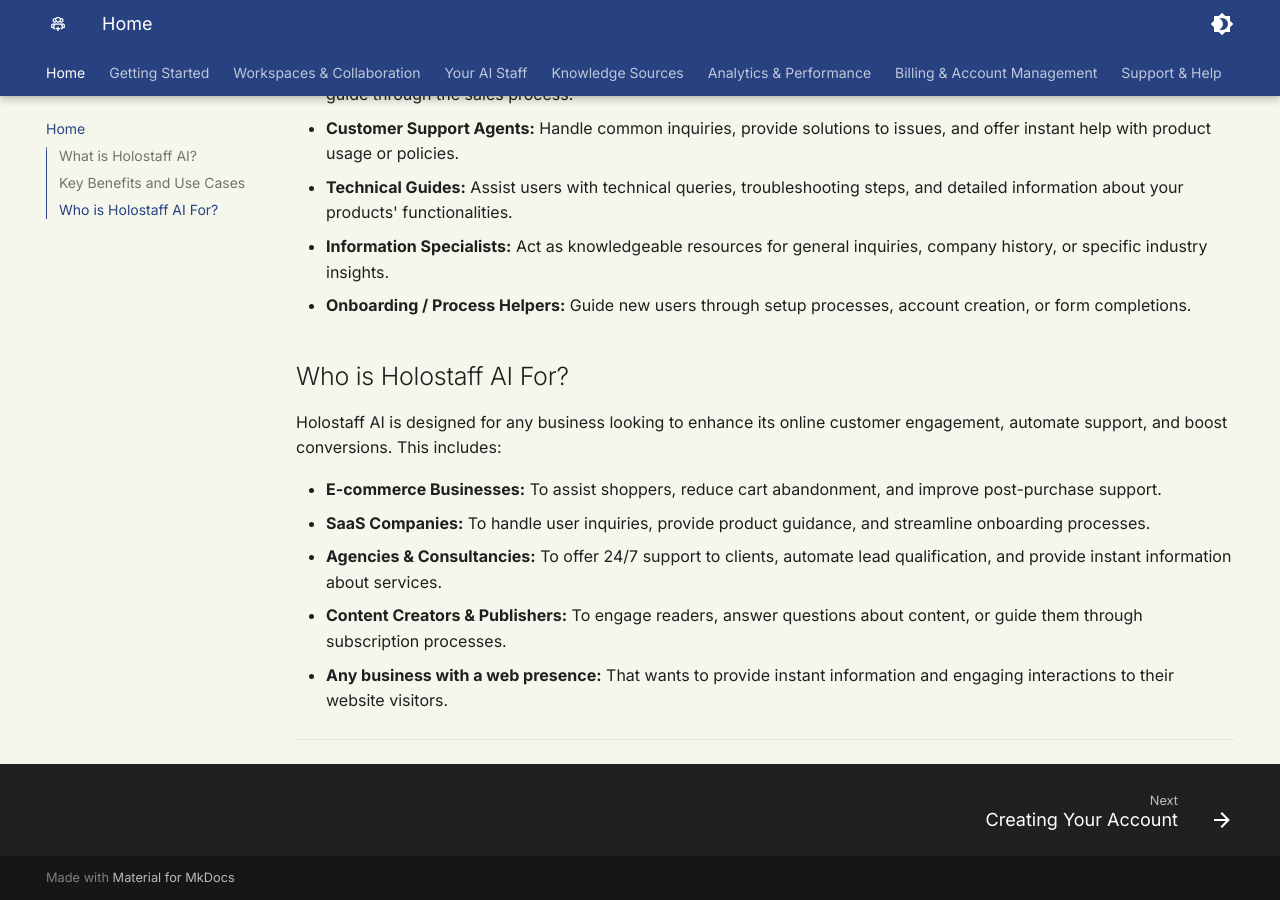
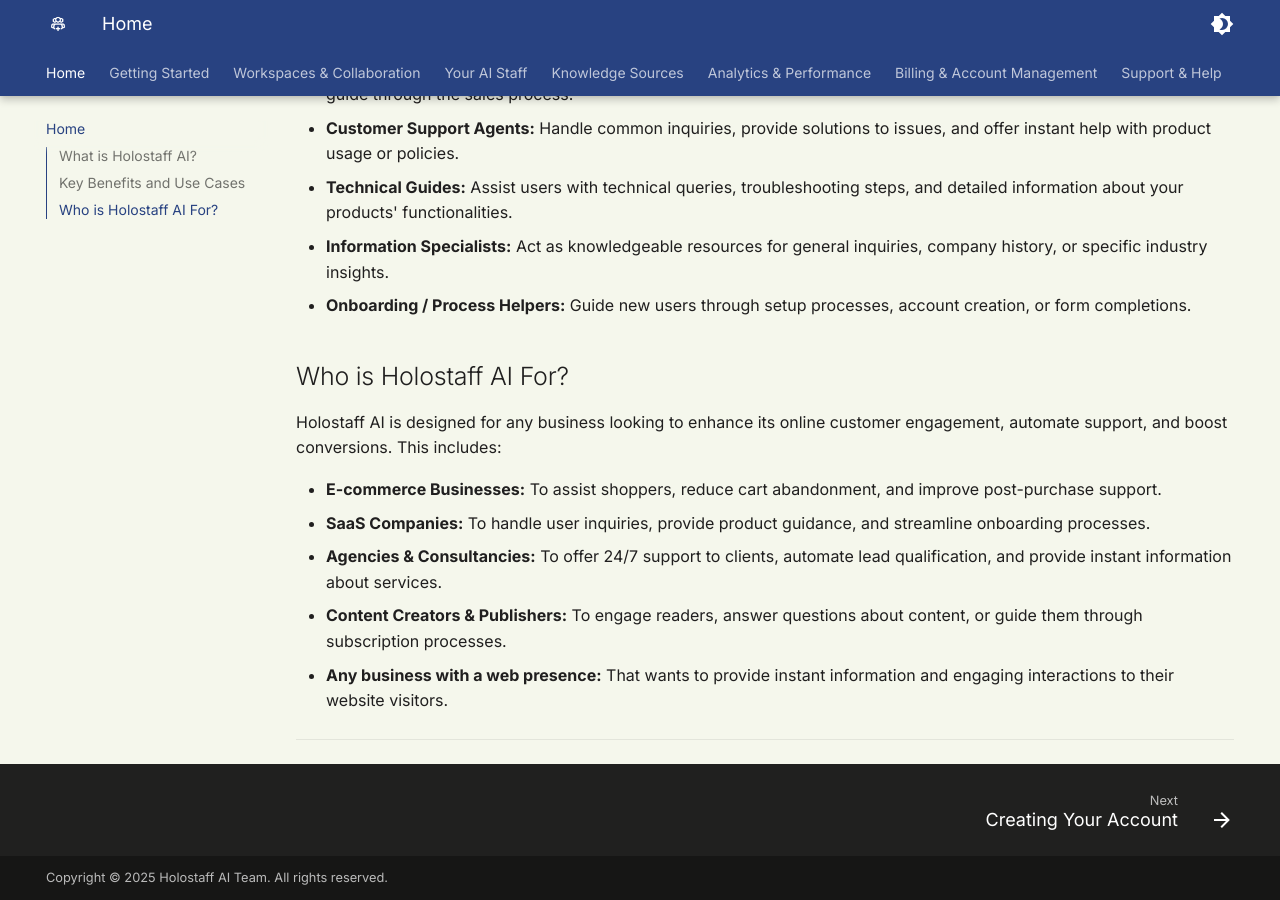
Before and after one commit to xxl007/holostaff-docs, an MkDocs documentation site: the page built from docs/index.md, in a window 1280 px wide and 900 px high, scrolled down 1121 px. Built offline with MkDocs 1.6.1 and Material for MkDocs 9.7.7, drawn with Linux system fonts in a browser that asks for light colours; part of the change alters nothing that is shown.

Commit message:
footer fixes 2

```diff
--- a/mkdocs.yml
+++ b/mkdocs.yml
@@ -110,8 +110,8 @@ nav:
   #     - API Reference: developer-reference/api-reference.md
   #     - SDKs: developer-reference/sdks.md
   #     - Webhooks: developer-reference/webhooks.md
-# extra:
-#   generator: false
+extra:
+  generator: false
   # social:
   #   - icon: fontawesome/brands/x-twitter
   #     link: https://twitter.com/holostaffai
@@ -121,4 +121,4 @@ nav:
   #     link: https://www.facebook.com/HolostaffAI
   #   - icon: fontawesome/brands/slack
   #     link: https://join.slack.com/t/holostaff-ai/shared_invite/zt-1q4x5j3k2-8b7f9c6d9f8e7a
-# copyright: Copyright &copy; 2025 Holostaff AI Team. All rights reserved.
+copyright: Copyright &copy; 2025 Holostaff AI Team. All rights reserved.
```
